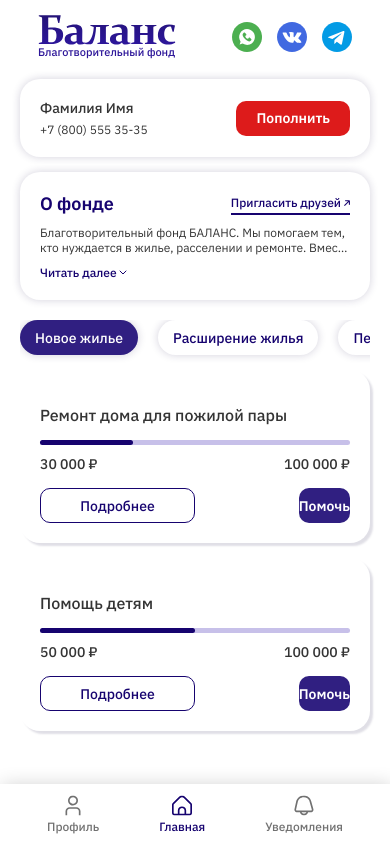
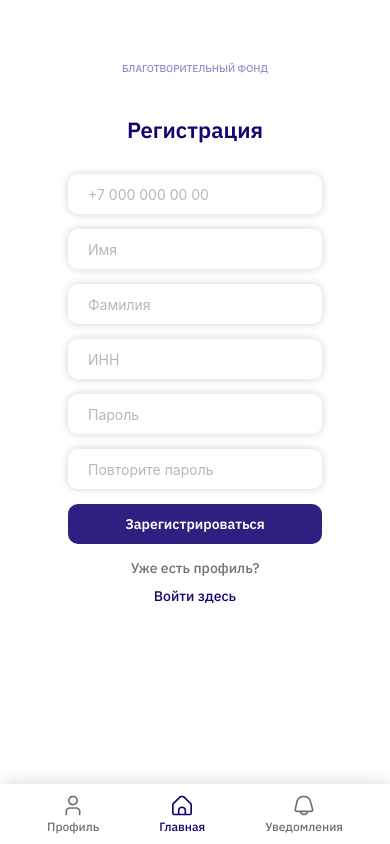
Before and after one commit to Atlas-IT-DEV/Mobile-application-balance, a React Native app: screen /RegistrationScreen in a window 390 px wide. Built offline with nearby package versions, Linux system fonts and the light colour scheme; grey boxes are pictures that could not be loaded.

Commit message:
added login page and reg. page

```diff
--- a/App.js
+++ b/App.js
@@ -11,6 +11,8 @@ import AboutFundScreen from "./pages/about_fund_screen/about_fund_screen";
 import EditProfileScreen from "./pages/profile_screen/edit_profile_screen";
 import NotificationScreen from "./pages/notification_screen/notification_screen";
 import RequestScreen from "./pages/profile_screen/request_screen";
+import RegistrationScreen from "./pages/registration_screen/registration_screen";
+import LoginScreen from "./pages/login_screen/login_screen";
 
 const Stack = createNativeStackNavigator();
 
@@ -26,9 +28,14 @@ export default function App() {
         {fontsLoaded && (
           <>
             <Stack.Navigator
-              initialRouteName="MainScreen"
+              initialRouteName="LoginScreen"
               screenOptions={{ headerShown: false }}
             >
+              <Stack.Screen name="LoginScreen" component={LoginScreen} />
+              <Stack.Screen
+                name="RegistrationScreen"
+                component={RegistrationScreen}
+              />
               <Stack.Screen name="ProfileScreen" component={ProfileScreen} />
               <Stack.Screen name="MainScreen" component={MainScreen} />
               <Stack.Screen
--- /dev/null
+++ b/components/forms/login_form.jsx
@@ -0,0 +1,104 @@
+import { useNavigation } from "@react-navigation/native";
+import { Formik } from "formik";
+import { TouchableOpacity } from "react-native";
+import { StyleSheet, Text, TextInput, View } from "react-native";
+
+const LoginForm = () => {
+  const navigation = useNavigation();
+  return (
+    <Formik>
+      <View style={styles.container}>
+        <Text style={styles.namePageText}>Войти в профиль</Text>
+
+        <View style={styles.inputsView}>
+          <TextInput
+            style={styles.input}
+            keyboardType="number-pad"
+            placeholder="+7 000 000 00 00"
+            placeholderTextColor={"rgba(183, 183, 183, 1)"}
+          />
+
+          <TextInput
+            style={styles.input}
+            keyboardType="default"
+            placeholder="Пароль"
+            placeholderTextColor={"rgba(183, 183, 183, 1)"}
+          />
+        </View>
+        <TouchableOpacity
+          style={styles.loginButton}
+          onPress={() => navigation.navigate("MainScreen")}
+        >
+          <Text style={styles.loginButtonText}>Войти</Text>
+        </TouchableOpacity>
+        <Text style={styles.aboutProfileText}>Нет профиля?</Text>
+        <TouchableOpacity
+          style={styles.enterButton}
+          onPress={() => navigation.navigate("RegistrationScreen")}
+        >
+          <Text style={styles.enterButtonText}>Пройти регистрацию</Text>
+        </TouchableOpacity>
+      </View>
+    </Formik>
+  );
+};
+
+const styles = StyleSheet.create({
+  container: {
+    width: "100%",
+    height: "100%",
+    backgroundColor: "white",
+  },
+  namePageText: {
+    color: "rgba(22, 3, 111, 1)",
+    fontFamily: "IBMSemiBold",
+    fontSize: 22,
+    alignSelf: "center",
+  },
+  inputsView: {
+    paddingHorizontal: 68,
+    marginTop: 30,
+    gap: 15,
+  },
+  input: {
+    backgroundColor: "rgba(255,255,255,1)",
+    borderRadius: 10,
+    shadowColor: "rgba(36, 27, 79, 0.2)",
+    shadowOffset: {
+      width: 0,
+      height: 0,
+    },
+    shadowOpacity: 1,
+    shadowRadius: 8,
+    height: 40,
+    paddingHorizontal: 20,
+  },
+  loginButton: {
+    height: 40,
+    backgroundColor: "rgba(48, 31, 129, 1)",
+    marginHorizontal: 68,
+    marginTop: 15,
+    justifyContent: "center",
+    alignItems: "center",
+    borderRadius: 10,
+  },
+  loginButtonText: {
+    color: "white",
+    fontFamily: "IBMSemiBold",
+  },
+  aboutProfileText: {
+    alignSelf: "center",
+    marginTop: 15,
+    fontFamily: "IBMMedium",
+    color: "rgba(113, 113, 113, 1)",
+  },
+  enterButton: {
+    alignItems: "center",
+    marginTop: 10,
+  },
+  enterButtonText: {
+    color: "rgba(22, 3, 111, 1)",
+    fontFamily: "IBMMedium",
+  },
+});
+export default LoginForm;
--- /dev/null
+++ b/components/forms/registration_form.jsx
@@ -0,0 +1,127 @@
+import { useNavigation } from "@react-navigation/native";
+import { Formik } from "formik";
+import { TouchableOpacity } from "react-native";
+import { StyleSheet, Text, TextInput, View } from "react-native";
+
+const RegistrationForm = () => {
+  const navigation = useNavigation();
+  return (
+    <Formik>
+      <View style={styles.container}>
+        <Text style={styles.namePageText}>Регистрация</Text>
+
+        <View style={styles.inputsView}>
+          <TextInput
+            style={styles.input}
+            keyboardType="number-pad"
+            placeholder="+7 000 000 00 00"
+            placeholderTextColor={"rgba(183, 183, 183, 1)"}
+          />
+          <TextInput
+            style={styles.input}
+            keyboardType="default"
+            placeholder="Имя"
+            placeholderTextColor={"rgba(183, 183, 183, 1)"}
+          />
+          <TextInput
+            style={styles.input}
+            keyboardType="default"
+            placeholder="Фамилия"
+            placeholderTextColor={"rgba(183, 183, 183, 1)"}
+          />
+          <TextInput
+            style={styles.input}
+            keyboardType="number-pad"
+            placeholder="ИНН"
+            placeholderTextColor={"rgba(183, 183, 183, 1)"}
+          />
+          <TextInput
+            style={styles.input}
+            keyboardType="default"
+            placeholder="Пароль"
+            placeholderTextColor={"rgba(183, 183, 183, 1)"}
+          />
+          <TextInput
+            style={styles.input}
+            keyboardType="default"
+            placeholder="Повторите пароль"
+            placeholderTextColor={"rgba(183, 183, 183, 1)"}
+          />
+        </View>
+        <TouchableOpacity
+          style={styles.registrationButton}
+          onPress={() => navigation.navigate("MainScreen")}
+        >
+          <Text style={styles.registrationButtonText}>Зарегистрироваться</Text>
+        </TouchableOpacity>
+        <Text style={styles.aboutProfileText}>Уже есть профиль?</Text>
+        <TouchableOpacity
+          style={styles.enterButton}
+          onPress={() => navigation.navigate("LoginScreen")}
+        >
+          <Text style={styles.enterButtonText}>Войти здесь</Text>
+        </TouchableOpacity>
+      </View>
+    </Formik>
+  );
+};
+
+const styles = StyleSheet.create({
+  container: {
+    width: "100%",
+    height: "100%",
+    backgroundColor: "white",
+  },
+  namePageText: {
+    color: "rgba(22, 3, 111, 1)",
+    fontFamily: "IBMSemiBold",
+    fontSize: 22,
+    alignSelf: "center",
+  },
+  inputsView: {
+    paddingHorizontal: 68,
+    marginTop: 30,
+    gap: 15,
+  },
+  input: {
+    backgroundColor: "rgba(255,255,255,1)",
+    borderRadius: 10,
+    shadowColor: "rgba(36, 27, 79, 0.2)",
+    shadowOffset: {
+      width: 0,
+      height: 0,
+    },
+    shadowOpacity: 1,
+    shadowRadius: 8,
+    height: 40,
+    paddingHorizontal: 20,
+  },
+  registrationButton: {
+    height: 40,
+    backgroundColor: "rgba(48, 31, 129, 1)",
+    marginHorizontal: 68,
+    marginTop: 15,
+    justifyContent: "center",
+    alignItems: "center",
+    borderRadius: 10,
+  },
+  registrationButtonText: {
+    color: "white",
+    fontFamily: "IBMSemiBold",
+  },
+  aboutProfileText: {
+    alignSelf: "center",
+    marginTop: 15,
+    fontFamily: "IBMMedium",
+    color: "rgba(113, 113, 113, 1)",
+  },
+  enterButton: {
+    alignItems: "center",
+    marginTop: 10,
+  },
+  enterButtonText: {
+    color: "rgba(22, 3, 111, 1)",
+    fontFamily: "IBMMedium",
+  },
+});
+export default RegistrationForm;
--- /dev/null
+++ b/pages/login_screen/login_screen.jsx
@@ -0,0 +1,43 @@
+import { SafeAreaView, ScrollView, StyleSheet, Text, View } from "react-native";
+import { SvgXml } from "react-native-svg";
+import { logo } from "../../images/images";
+import LoginForm from "../../components/forms/login_form";
+
+const LoginScreen = () => {
+  return (
+    <SafeAreaView style={styles.container}>
+      <ScrollView automaticallyAdjustKeyboardInsets={true}>
+        <View style={styles.logo}>
+          <SvgXml xml={logo} />
+          <Text style={styles.logoText}>БЛАГОТВОРИТЕЛЬНЫЙ ФОНД</Text>
+        </View>
+        <View style={styles.form}>
+          <LoginForm />
+        </View>
+      </ScrollView>
+    </SafeAreaView>
+  );
+};
+
+const styles = StyleSheet.create({
+  container: {
+    width: "100%",
+    height: "100%",
+    backgroundColor: "white",
+  },
+  logo: {
+    alignItems: "center",
+    opacity: 0.5,
+    marginTop: 30,
+    gap: 2,
+  },
+  logoText: {
+    color: "rgba(45, 22, 153, 1)",
+    fontFamily: "IBMMedium",
+    fontSize: 10,
+  },
+  form: {
+    marginTop: 138,
+  },
+});
+export default LoginScreen;
--- /dev/null
+++ b/pages/registration_screen/registration_screen.jsx
@@ -0,0 +1,43 @@
+import { SafeAreaView, ScrollView, StyleSheet, Text, View } from "react-native";
+import RegistrationForm from "../../components/forms/registration_form";
+import { SvgXml } from "react-native-svg";
+import { logo } from "../../images/images";
+
+const RegistrationScreen = () => {
+  return (
+    <SafeAreaView style={styles.container}>
+      <ScrollView automaticallyAdjustKeyboardInsets={true}>
+        <View style={styles.logo}>
+          <SvgXml xml={logo} />
+          <Text style={styles.logoText}>БЛАГОТВОРИТЕЛЬНЫЙ ФОНД</Text>
+        </View>
+        <View style={styles.form}>
+          <RegistrationForm />
+        </View>
+      </ScrollView>
+    </SafeAreaView>
+  );
+};
+
+const styles = StyleSheet.create({
+  container: {
+    width: "100%",
+    height: "100%",
+    backgroundColor: "white",
+  },
+  logo: {
+    alignItems: "center",
+    opacity: 0.5,
+    marginTop: 30,
+    gap: 2,
+  },
+  logoText: {
+    color: "rgba(45, 22, 153, 1)",
+    fontFamily: "IBMMedium",
+    fontSize: 10,
+  },
+  form: {
+    marginTop: 40,
+  },
+});
+export default RegistrationScreen;
```
